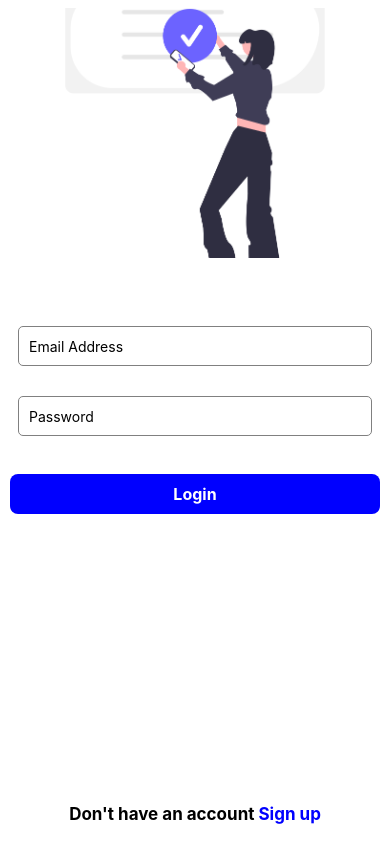
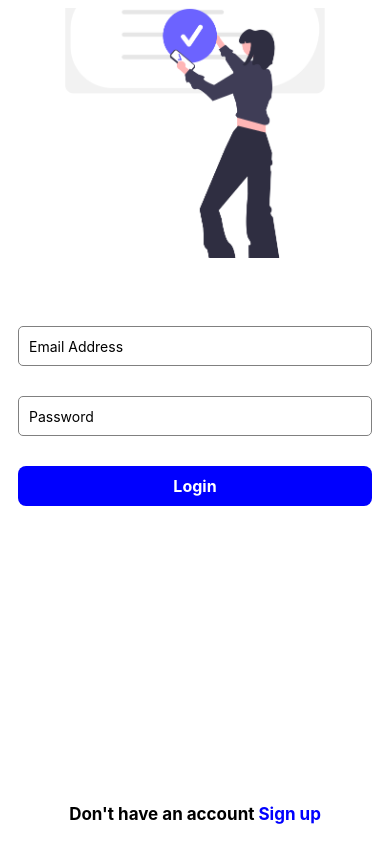
Before and after one commit to T3sultan/NoteBook_RN, a React Native app: screen /Home in a window 390 px wide. Built offline with nearby package versions, Linux system fonts and the light colour scheme; no server answers.

Commit message:
create screen

```diff
--- a/src/components/Button.js
+++ b/src/components/Button.js
@@ -25,8 +25,8 @@ const styles = StyleSheet.create({
     height: 40,
     justifyContent: "center",
     alignItems: "center",
-    margin: 10,
-    padding: 10,
+    // margin: 10,
+    // padding: 10,
     borderRadius: 8,
   },
 });
--- a/src/screens/Create.js
+++ b/src/screens/Create.js
@@ -1,12 +1,76 @@
-import { StyleSheet, Text, View } from 'react-native';
-import React from 'react';
+import {
+  StyleSheet,
+  Text,
+  View,
+  TextInput,
+  TouchableOpacity,
+  Image,
+} from "react-native";
+import React, { useState } from "react";
+import Button from "../components/Button";
 
 export default function Create() {
+  const [note, setNote] = useState(null);
+
+  const onSave = () => {
+    if (note && note.length > 0) {
+      return;
+    }
+    return alert("Note is empty");
+  };
+
   return (
-    <View>
-      <Text>Create</Text>
+    <View style={{ flex: 1, backgroundColor: "white" }}>
+      <Image
+        style={styles.imageStyle}
+        source={require("../../assets/images/undraw_Personal_notebook_re_d7dc.png")}
+      />
+      <View style={styles.wrapper}>
+        <Text style={styles.title}>Create Note</Text>
+        <TextInput
+          onChangeText={text => setNote(text)}
+          placeholder="write your notes"
+          style={styles.inputStyle}
+        />
+        <TouchableOpacity activeOpacity={0.8} style={styles.buttonStyle}>
+          <Button title="Save" onPress={onSave} />
+        </TouchableOpacity>
+      </View>
     </View>
   );
 }
 
-const styles = StyleSheet.create({});
+const styles = StyleSheet.create({
+  wrapper: {
+    flex: 1,
+    margin: 25,
+  },
+  titleWrapper: {
+    flexDirection: "row",
+    alignItems: "center",
+  },
+  title: {
+    fontSize: 20,
+    fontWeight: "bold",
+  },
+  inputStyle: {
+    borderColor: "grey",
+    padding: 10,
+    marginTop: 50,
+    borderBottomWidth: 1,
+  },
+  buttonStyle: {
+    backgroundColor: "blue",
+    height: 40,
+    justifyContent: "center",
+    alignItems: "center",
+    borderRadius: 8,
+    marginTop: 20,
+  },
+  imageStyle: {
+    width: "100%",
+    height: "35%",
+    resizeMode: "contain",
+    marginTop: 50,
+  },
+});
--- a/src/screens/Login.js
+++ b/src/screens/Login.js
@@ -66,13 +66,18 @@ export default function Login({ navigation }) {
             secureTextEntry={secureTextEntry}
           />
         </View>
+        {loading ? (
+          <ActivityIndicator />
+        ) : (
+          <View style={styles.buttonStyle}>
+            <Button
+              onPress={loginFunction}
+              backgroundColor="blue"
+              title="Login"
+            />
+          </View>
+        )}
       </View>
-
-      {loading ? (
-        <ActivityIndicator />
-      ) : (
-        <Button onPress={loginFunction} backgroundColor="blue" title="Login" />
-      )}
 
       <View
         style={{
--- a/src/screens/Register.js
+++ b/src/screens/Register.js
@@ -101,17 +101,18 @@ export default function Register({ navigation }) {
             secureTextEntry={secureTextEntry}
           />
         </View>
-      </View>
-
         {loading ? (
           <ActivityIndicator />
         ) : (
+          <View style={styles.buttonStyle}>
             <Button
               onPress={signUpFunction}
               title="Sign up"
               backgroundColor="blue"
             />
+          </View>
         )}
+      </View>
 
       <View style={styles.signupStyle}>
         <TouchableOpacity
```
Also changed, not shown: assets/images/undraw_Personal_notebook_re_d7dc.png (added). Lines whose indentation alone changed are shown as unchanged.
